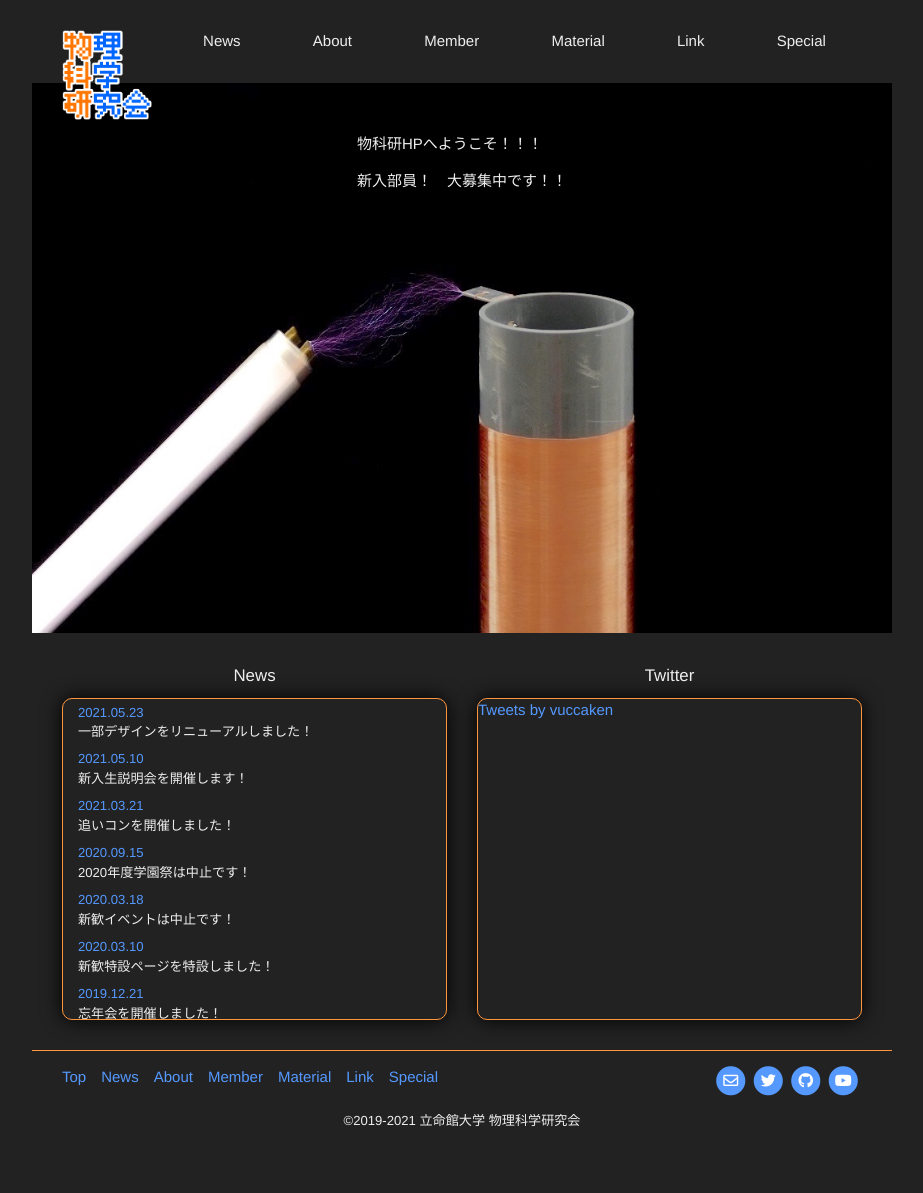
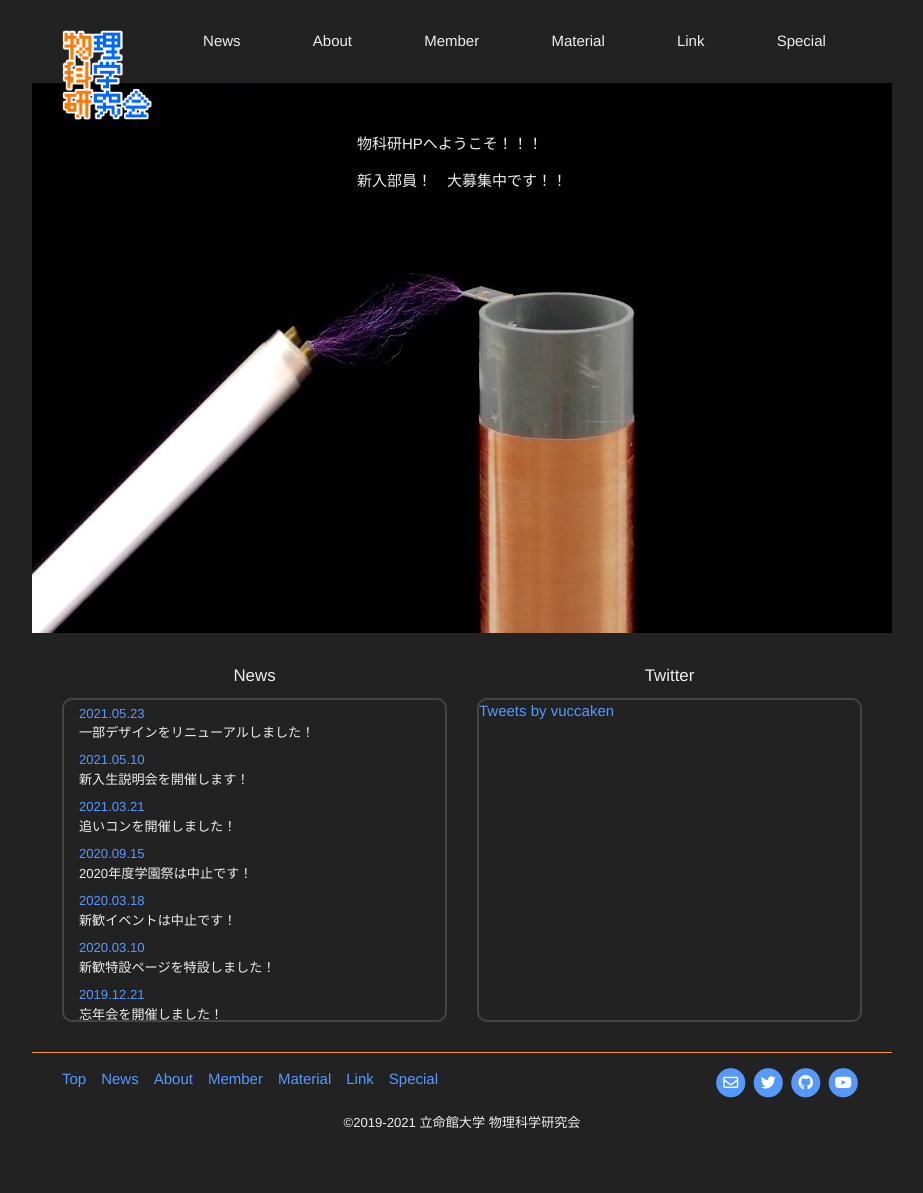
Before and after one commit to vuccaken/vuccaken.github.io, a Jekyll site: the page built from _pages/index.md, in a window 1280 px wide. Shown: the whole page, without its empty margins (178-1101 px from the left). Built offline with Jekyll 4.4.1, drawn with Linux system fonts in a browser that asks for light colours; nearby versions of some CDN libraries; comment, search, counter and statistics services are not loaded.

Commit message:
topページのborder色変えた

```diff
--- a/_sass/pages/_home.scss
+++ b/_sass/pages/_home.scss
@@ -71,9 +71,10 @@
     }
     .frame {
       height: 320px;
-      border: 1px solid $brand-color;
+      // border: 1px solid $brand-color;
+      border: 2px solid $bg-color-sub;
       border-radius: 10px;
-      box-shadow: 0 0 20px 0 black;
+      // box-shadow: 0px 0px 10px 0 black;
       overflow: auto;
 
       -ms-overflow-style: none;    /* IE, Edge 対応 */
```
